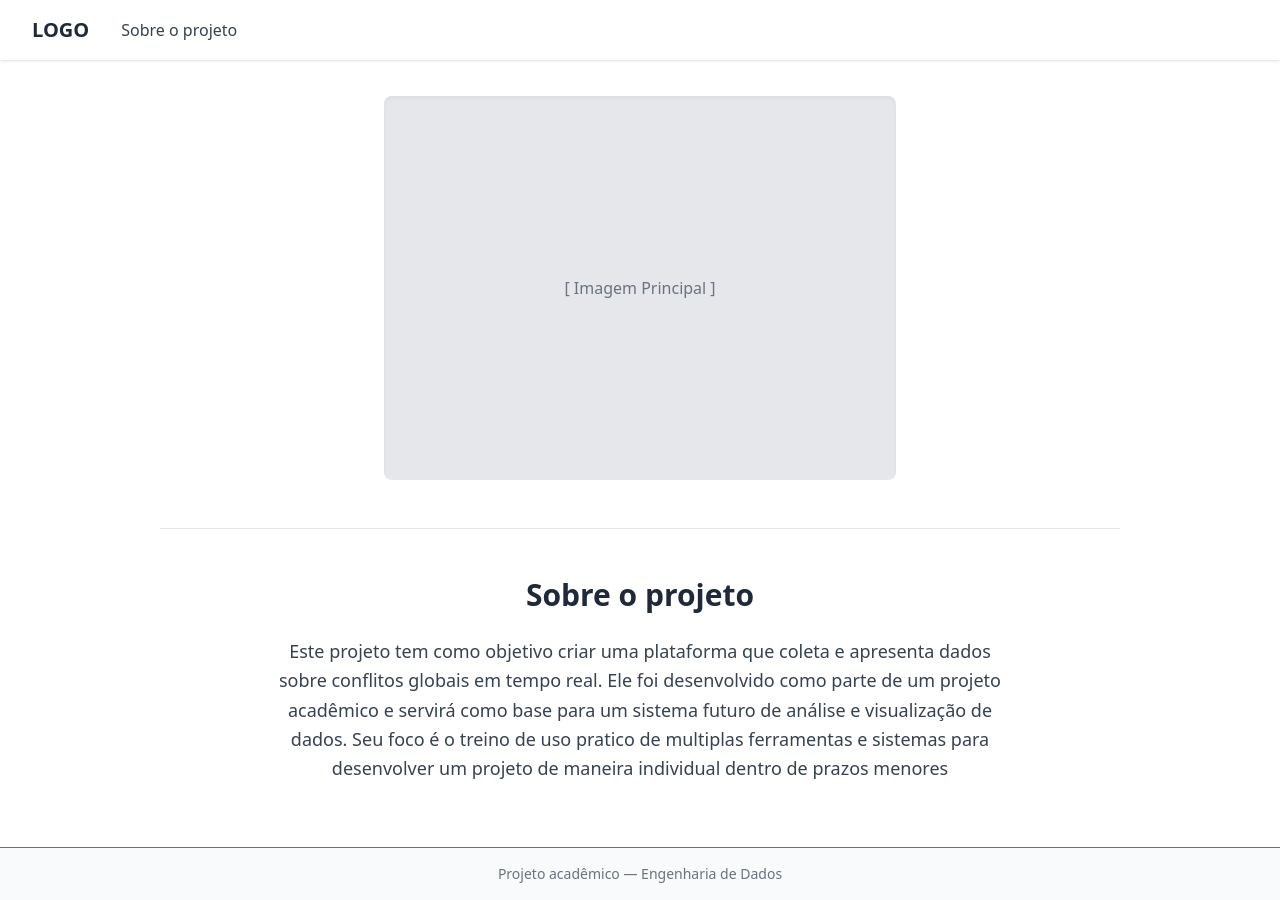
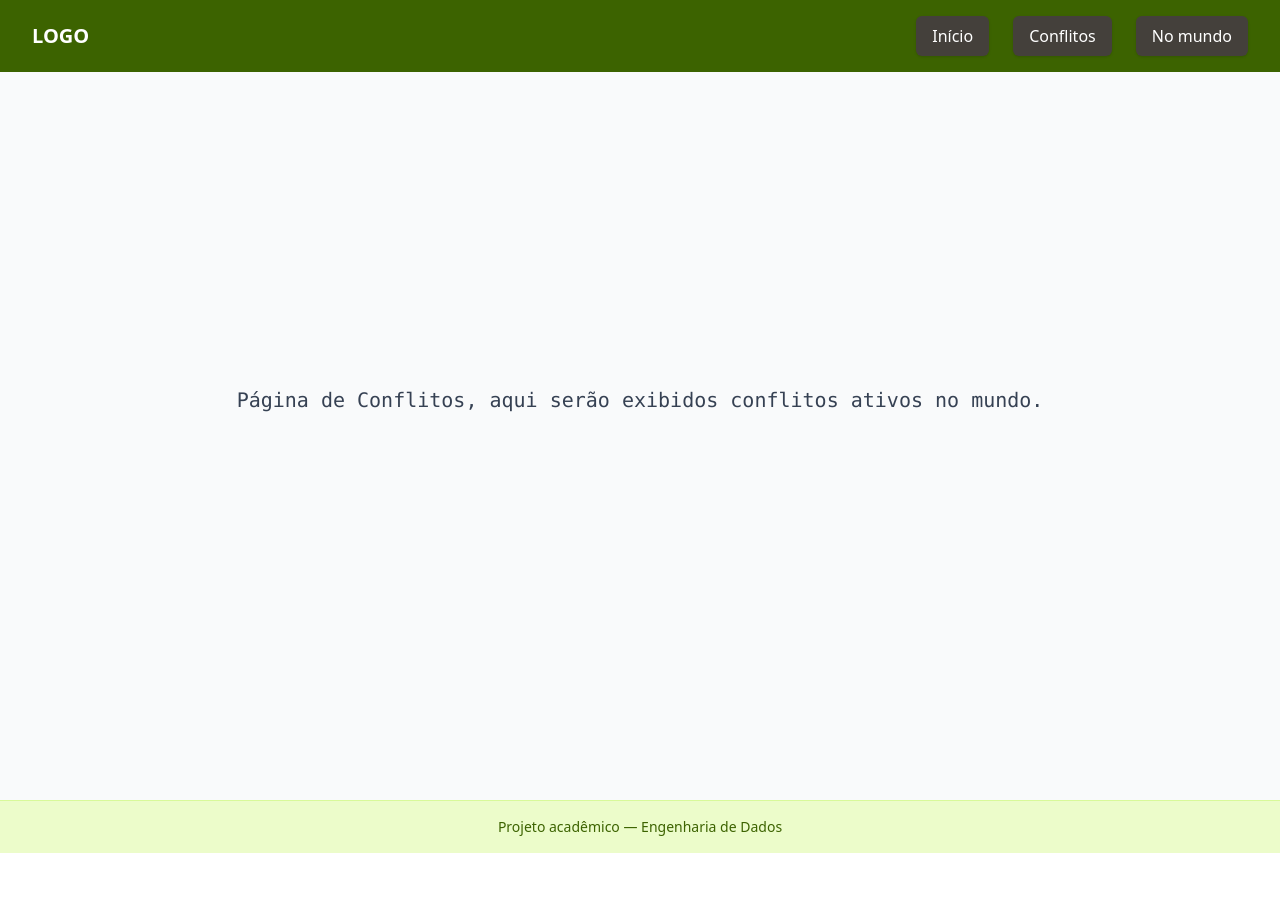
Before and after one commit to AldrickScholarOfSorrow/Landing-Page, a React (Vite) app: page /conflitos in a window 1280 px wide. After the commit the page ends 853 px from the top, so only its background shows below. Built offline with nearby package versions, Linux system fonts and the light colour scheme.

Commit message:
Complete Overhaul of the UI

```diff
--- a/src/App.jsx
+++ b/src/App.jsx
@@ -1,46 +1,27 @@
-// Importa o React (necessário para JSX)
+import { BrowserRouter as Router, Routes, Route}
+from "react-router-dom";
 import React from "react";
+import LandingPage from "./pages/LandingPage";
+import Conflitos from "./pages/Conflitos";
+import Global from "./pages/Global";
+import Header from "./componentes/Header";
 import Footer from "./componentes/Footer";
-import Header from "./componentes/Header";
 
-// Componente principal da aplicação
 function App() {
-  return (
-    // Div principal ocupa toda a tela em coluna (flex-col)
-    <div className="min-h-screen flex flex-col bg-white text-gray-800">
-      {/* ===== HEADER ===== */}
+  return(
+    <Router>
       <Header />
+      <main>
+        <Routes>
+          <Route path="/" element={<LandingPage />} />
+          <Route path="/conflitos" element={<Conflitos />} />
+          <Route path="/global" element={<Global />} />
+        </Routes>
+      </main>
+      <Footer />
+    </Router>
+  );
 
-      {/* ===== CONTEÚDO PRINCIPAL ===== */}
-      <main className="flex-grow flex flex-col items-center justify-center pt-24">
-        {/* Espaço extra para compensar o header fixo (pt-24) */}
-
-        {/* Placeholder da imagem central */}
-        <div className="w-2/5 aspect-[4/3] bg-gray-200 rounded-lg shadow-inner flex items-center justify-center">
-          <span className="text-gray-500">[ Imagem Principal ]</span>
-        </div>
-
-        {/* Pequeno espaçamento abaixo da imagem */}
-        <div className="my-12 w-3/4 border-t border-gray-200"></div>
-
-        {/* ===== SEÇÃO "SOBRE NÓS" ===== */}
-        <section id="sobre" className="max-w-3xl text-center px-4 pb-16">
-          <h2 className="text-3xl font-semibold mb-6">Sobre o projeto</h2>
-          <p className="text-lg leading-relaxed text-gray-700">
-            Este projeto tem como objetivo criar uma plataforma que coleta e
-            apresenta dados sobre conflitos globais em tempo real. Ele foi
-            desenvolvido como parte de um projeto acadêmico e servirá como base
-            para um sistema futuro de análise e visualização de dados.
-            Seu foco é o treino de uso pratico de multiplas ferramentas e sistemas
-            para desenvolver um projeto de maneira individual dentro de prazos menores
-          </p>
-        </section>
-      </main>
-
-      {/* ===== FOOTER ===== */}
-      <Footer />
-    </div>
-  );
 }
 
 export default App;
--- a/src/componentes/Footer.jsx
+++ b/src/componentes/Footer.jsx
@@ -2,7 +2,7 @@ import React from "react";
 
 function Footer() {
   return (
-    <footer className="bg-gray-50 text-center py-4 text-sm text-gray-500 border-t">
+    <footer className="bg-lime-100 text-center py-4 text-sm text-lime-800 border-t border-lime-200">
       Projeto acadêmico — Engenharia de Dados
     </footer>
   );
--- a/src/componentes/Header.jsx
+++ b/src/componentes/Header.jsx
@@ -1,21 +1,36 @@
 import React from "react";
+import { Link } from "react-router-dom";
 
 function Header() {
   return (
     <header
-      className="fixed top-0 left-0 w-full bg-white shadow-sm z-50 flex items-center gap-8 px-8 py-4"
+      className="fixed top-0 left-0 w-full bg-lime-800 text-white z-50 flex items-center justify-between px-8 py-4"
     >
-      {/* Placeholder da logo (pode trocar por uma imagem depois) */}
-      <div className="text-xl font-bold">LOGO</div>
+      {/* Logo como link para a página inicial */}
+      <Link to="/" className="text-xl font-bold hover:text-lime-200 transition-colors">
+        LOGO
+      </Link>
 
-      {/* Link que leva até a seção "Sobre Nós" */}
-      <nav>
-        <a
-          href="#sobre"
-          className="text-gray-700 hover:text-gray-900 font-medium transition-colors duration-200"
+      {/* Links de navegação */}
+      <nav className="flex items-center gap-6">
+        <Link
+          to="/"
+          className="font-medium px-4 py-2 rounded-md bg-stone-700 shadow-sm hover:bg-stone-600 transition-colors duration-200"
         >
-          Sobre o projeto
-        </a>
+          Início
+        </Link>
+        <Link
+          to="/conflitos"
+          className="font-medium px-4 py-2 rounded-md bg-stone-700 shadow-sm hover:bg-stone-600 transition-colors duration-200"
+        >
+          Conflitos
+        </Link>
+        <Link
+          to="/global"
+          className="font-medium px-4 py-2 rounded-md bg-stone-700 shadow-sm hover:bg-stone-600 transition-colors duration-200"
+        >
+          No mundo
+        </Link>
       </nav>
     </header>
   );
--- /dev/null
+++ b/src/pages/Conflitos.jsx
@@ -0,0 +1,11 @@
+function Conflitos() {
+  return (
+    <div className="flex min-h-screen items-center justify-center bg-gray-50">
+      <p className="text-xl font-mono text-gray-700 text-center p-8">
+        Página de Conflitos, aqui serão exibidos conflitos ativos no mundo.
+      </p>
+    </div>
+  );
+}
+
+export default Conflitos;
--- /dev/null
+++ b/src/pages/Global.jsx
@@ -0,0 +1,11 @@
+function Global() {
+  return (
+    <div className="flex min-h-screen items-center justify-center bg-gray-50">
+      <p className="text-xl font-mono text-gray-700 text-center p-8">
+        Pagina de informações globais variaveis em tempo real
+      </p>
+    </div>
+  );
+}
+
+export default Global;
--- /dev/null
+++ b/src/pages/LandingPage.jsx
@@ -0,0 +1,44 @@
+// Importa o React (necessário para JSX)
+import React from "react";
+
+// Componente principal da aplicação
+function LandingPage() {
+  return (
+    // Div principal ocupa toda a tela em coluna (flex-col)
+    <div className="min-h-screen flex flex-col bg-white text-gray-800">
+      {/* ===== HEADER ===== */}
+      <Header />
+
+      {/* ===== CONTEÚDO PRINCIPAL ===== */}
+      <main className="flex-grow flex flex-col items-center justify-center pt-24">
+        {/* Espaço extra para compensar o header fixo (pt-24) */}
+
+        {/* Placeholder da imagem central */}
+        <div className="w-2/5 aspect-[4/3] bg-gray-200 rounded-lg shadow-inner flex items-center justify-center">
+          <span className="text-gray-500">[ Imagem Principal ]</span>
+        </div>
+
+        {/* Pequeno espaçamento abaixo da imagem */}
+        <div className="my-12 w-3/4 border-t border-gray-200"></div>
+
+        {/* ===== SEÇÃO "SOBRE NÓS" ===== */}
+        <section id="sobre" className="max-w-3xl text-center px-4 pb-16">
+          <h2 className="text-3xl font-semibold mb-6">Sobre o projeto</h2>
+          <p className="text-lg leading-relaxed text-gray-700">
+            Este projeto tem como objetivo criar uma plataforma que coleta e
+            apresenta dados sobre conflitos globais em tempo real. Ele foi
+            desenvolvido como parte de um projeto acadêmico e servirá como base
+            para um sistema futuro de análise e visualização de dados.
+            Seu foco é o treino de uso pratico de multiplas ferramentas e sistemas
+            para desenvolver um projeto de maneira individual dentro de prazos menores
+          </p>
+        </section>
+      </main>
+
+      {/* ===== FOOTER ===== */}
+      <Footer />
+    </div>
+  );
+}
+
+export default LandingPage;
```
